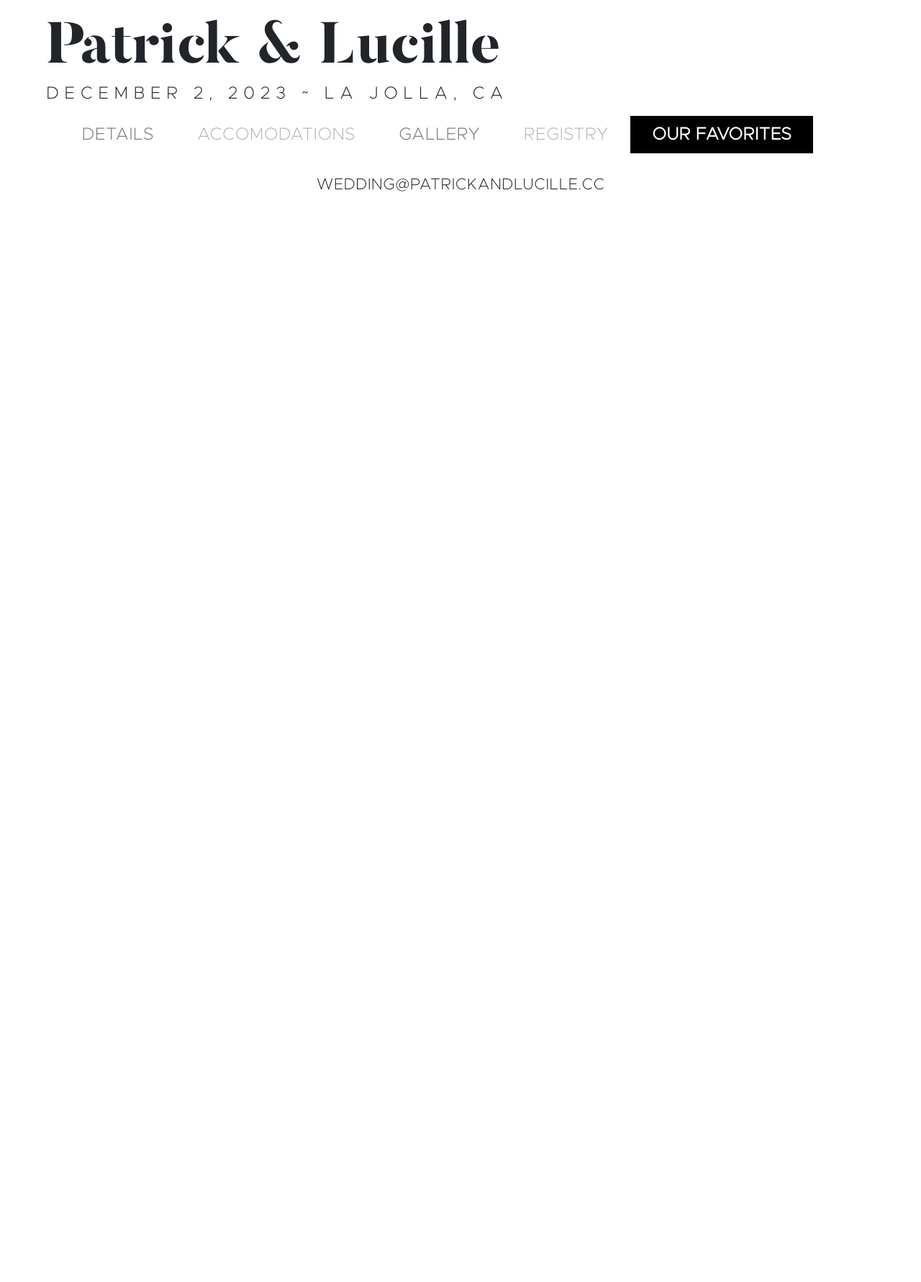
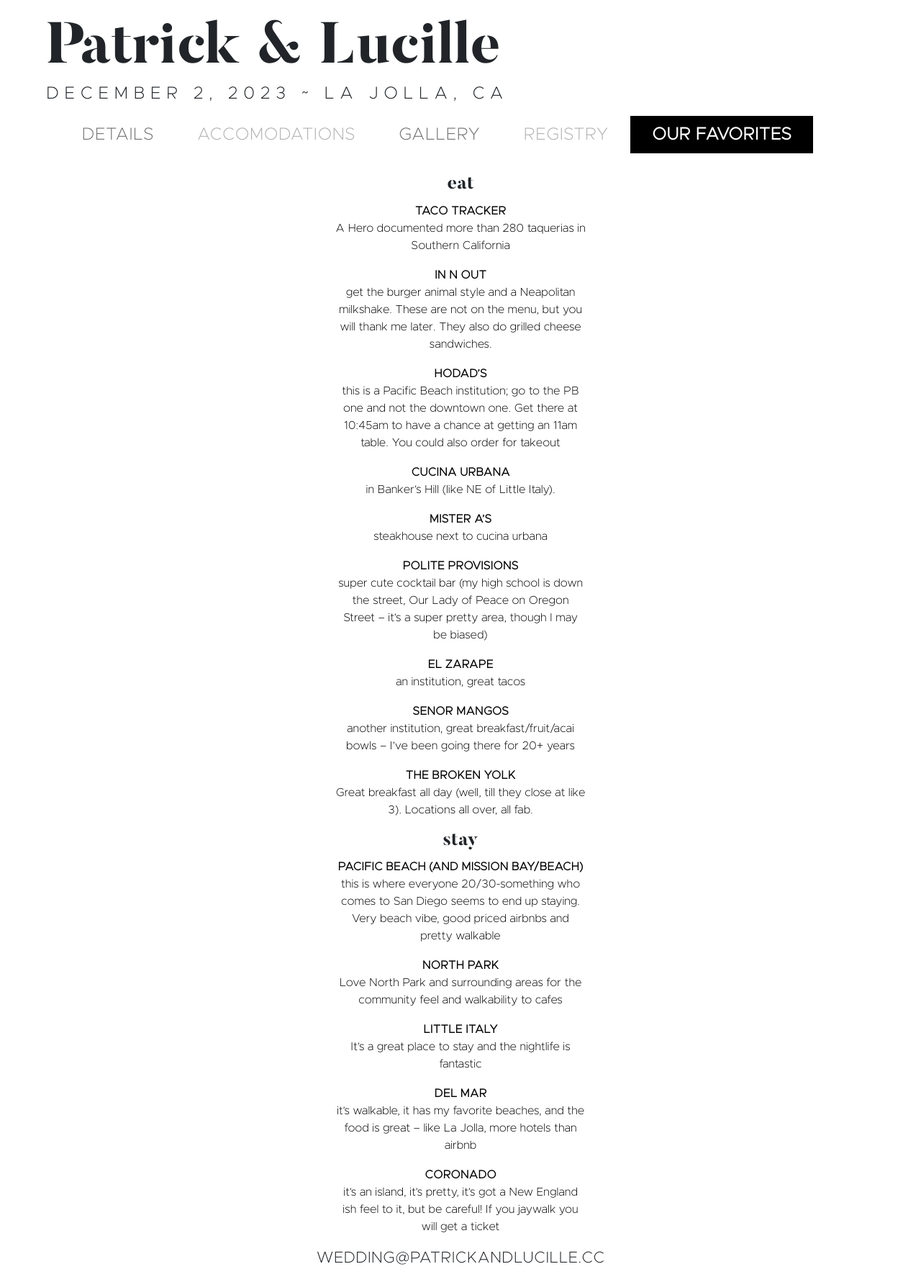
Before and after one commit to youandmia/youandmia.github.io, a Jekyll site: the page built from favorites.md, in a window 1280 px wide. Shown: the whole page at 72% size. Built offline with Jekyll 4.4.1, drawn with Linux system fonts in a browser that asks for light colours; nearby versions of some CDN libraries; our own code applies the rules of GitHub Pages for plain Markdown files; before the commit the page ends 900 px from its top, so only the background shows below that.

Commit message:
activate favorites

```diff
--- /dev/null
+++ b/_data/favorites.yml
@@ -0,0 +1,46 @@
+ - header: eat
+   links:
+     - name: Taco Tracker
+       descr: A Hero documented more than 280 taquerias in Southern California
+       link: https://docs.google.com/spreadsheets/d/1i2TuW-h-KrSg-vnYGlsnYVJqqfq7sy6Lwfs7Z2jiRfk/edit#gid=0
+
+     - name: In N Out
+       descr: get the burger animal style and a Neapolitan milkshake. These are not on the menu, but you will thank me later. They also do grilled cheese sandwiches.
+
+     - name: Hodad’s
+       descr: this is a Pacific Beach institution; go to the PB one and not the downtown one. Get there at 10:45am to have a chance at getting an 11am table. You could also order for takeout
+
+     - name: Cucina Urbana
+       descr: in Banker’s Hill (like NE of Little Italy).
+
+     - name: Mister A’s
+       descr: steakhouse next to cucina urbana
+
+     - name: Polite Provisions
+       descr: super cute cocktail bar (my high school is down the street, Our Lady of Peace on Oregon Street – it’s a super pretty area, though I may be biased)
+
+     - name: El Zarape
+       descr: an institution, great tacos
+
+     - name: Senor Mangos
+       descr: another institution, great breakfast/fruit/acai bowls – I’ve been going there for 20+ years
+
+     - name: The Broken Yolk
+       descr: Great breakfast all day (well, till they close at like 3). Locations all over, all fab.
+
+ - header: stay
+   links:
+     - name: Pacific Beach (and Mission Bay/Beach)
+       descr: this is where everyone 20/30-something who comes to San Diego seems to end up staying. Very beach vibe, good priced airbnbs and pretty walkable
+
+     - name: North Park
+       descr: Love North Park and surrounding areas for the community feel and walkability to cafes
+
+     - name: Little Italy
+       descr: It’s a great place to stay and the nightlife is fantastic
+
+     - name: Del Mar
+       descr: it’s walkable, it has my favorite beaches, and the food is great – like La Jolla, more hotels than airbnb
+
+     - name: Coronado
+       descr: it’s an island, it’s pretty, it’s got a New England ish feel to it, but be careful! If you jaywalk you will get a ticket
--- a/_data/navigation.yml
+++ b/_data/navigation.yml
@@ -4,7 +4,6 @@
 - name: accomodations
   link: /accomodations.html
   disabled: true
-
 
 - name: gallery
   link: /gallery
@@ -15,5 +14,5 @@
   disabled: true
 
 - name: our favorites
-  link: /favorites.html
-  disabled: true
+  link: /favorites
+  disabled: false
--- a/favorites.md
+++ b/favorites.md
@@ -0,0 +1,22 @@
+---
+layout: default
+permalink: /favorites
+---
+<div class="container d-flex align-items-center justify-content-center">
+<div class="container-fluid">
+
+    {% for elem in site.data.favorites %}
+    <div class="row justify-content-center">
+        <div class="col-md-12 col-lg-4 text-center">
+            <h4 class="group-header"> {{ elem.header }} </h4>
+            {% for node in elem.links %}
+            <a class="fav-link" href="{{ node.link }}">{{ node.name }}</a>
+            <p class="fav-link">{{ node.descr }}</p>
+            {% endfor %}
+        </div>
+    </div>
+    {% endfor %}
+
+
+</div>
+</div>
--- a/site.css
+++ b/site.css
@@ -12,6 +12,23 @@
         url('resource/Metropolis-ExtraLight.woff') format('woff');
     font-weight: normal;
     /* font-style: normal; */
+}
+
+a.fav-link {
+    font-weight: bold;
+    font-size: 1.0rem;
+    display: inline-block;
+    float: none;
+    font-family: "WebFont", nova, sans-serif;
+    color: black;
+    text-decoration: none;
+    text-transform: uppercase;
+
+}
+p.fav-link {
+
+    font-family: "WebFont", nova, sans-serif;
+    color: black;
 }
 
 a.nav-link {
```
